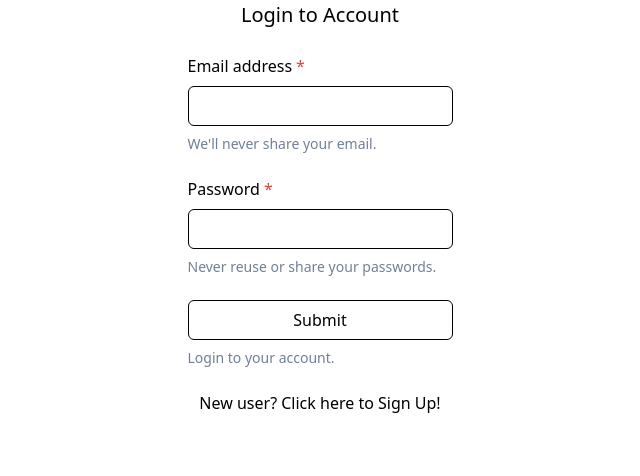
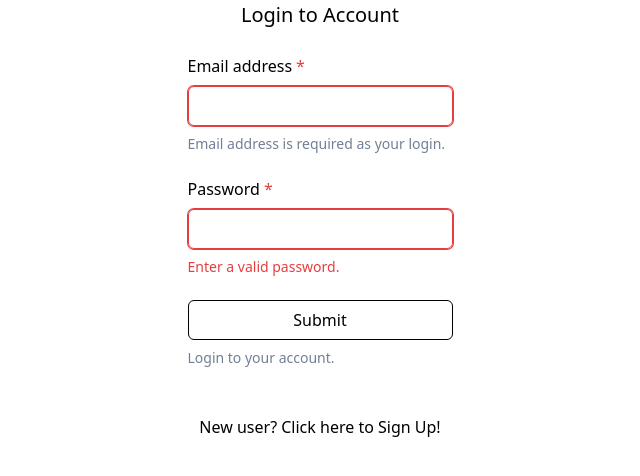
Before and after one commit to jasonhanks/dapr-tcm, a React (Create React App) app in the folder frontend/: page / in a window 1280 px wide. Shown: the top 476 px of the page, without its empty margins (320-960 px from the left). Built offline with nearby package versions, Linux system fonts and the light colour scheme.

Commit message:
Updated form validation for login / signups

```diff
--- a/frontend/src/components/Account/Login.tsx
+++ b/frontend/src/components/Account/Login.tsx
@@ -2,6 +2,7 @@ import React, { useState } from 'react'
 
 import {
     FormControl,
+    FormErrorMessage,
     FormHelperText,
     FormLabel,
     Input,
@@ -22,7 +23,7 @@ export default function Login(args: any) {
 
     const handleSubmit = async (e: any) => {
         e.preventDefault()
-        setErrors("")
+        setErrors('')
 
         // Post the login form to the backend
         const results = await submitJSON('/api/users/login', {
@@ -41,24 +42,36 @@ export default function Login(args: any) {
         }
     }
 
+    const validatePassword = (): boolean => {
+        if (password.length < 8) return false
+        return true
+    }
+
     // Render the login form
     return(
-
         <div className="login-wrapper">
             <Text fontSize={20} fontWeight={500}>Login to Account</Text>
             <br/>
             <form action="" method="post" onSubmit={handleSubmit}>
 
-            <FormControl isRequired>
+            <FormControl isRequired isInvalid={username.length < 5}>
                 <FormLabel htmlFor='username'>Email address</FormLabel>
                 <Input id='username' name="username" type='text' onChange={(e) => setUsername(e.target.value)} />
-                <FormHelperText>We'll never share your email.</FormHelperText>
+                {username === '' ? (
+                        <FormHelperText>Email address is required as your login.</FormHelperText>
+                    ) : (
+                        <FormErrorMessage>Enter your login email address.</FormErrorMessage>
+                )}
             </FormControl>
             <br/>
-            <FormControl isRequired>
+            <FormControl isRequired isInvalid={!validatePassword()}>
                 <FormLabel htmlFor='password'>Password</FormLabel>
                 <Input id='password' name="password" type='password' onChange={(e) => setPassword(e.target.value)} />
-                <FormHelperText>Never reuse or share your passwords.</FormHelperText>
+                {validatePassword() ?
+                        <FormHelperText>Never reuse or share your passwords with anyone.</FormHelperText>
+                     :
+                        <FormErrorMessage>Enter a valid password.</FormErrorMessage>
+                }
             </FormControl>
             <br/>
             <FormControl>
@@ -67,7 +80,14 @@ export default function Login(args: any) {
             </FormControl>
             </form>
 
-            <div id="errors">{ errors }</div>
+            <br/>
+            <FormControl>
+                {() => errors.length > 0 &&
+                    <FormErrorMessage>Enter your login email address.</FormErrorMessage>
+                }
+            </FormControl>
+
+            <div id="errors" className="errors">{ errors }</div>
             <br/>
             <div>
                 <userContext.Consumer>
@@ -77,6 +97,8 @@ export default function Login(args: any) {
                         )
                     }}
                 </userContext.Consumer>
+
+                <br/>
             </div>
         </div>
     )
--- a/frontend/src/components/Account/Signup.tsx
+++ b/frontend/src/components/Account/Signup.tsx
@@ -1,6 +1,7 @@
 import React, { useState } from 'react'
 import {
     FormControl,
+    FormErrorMessage,
     FormHelperText,
     FormLabel,
     Input,
@@ -46,7 +47,11 @@ export default function Signup(args: any) {
         }
     }
 
-    // Render the login form
+    const validatePassword = (): boolean => {
+        if (password.length <= 8) return false
+        return true
+    }
+        // Render the login form
     return(
         <div className="login-wrapper">
 
@@ -54,10 +59,16 @@ export default function Signup(args: any) {
             <br/>
 
             <form action="" method="post" onSubmit={handleSubmit}>
-                <FormControl isRequired>
+                <FormControl isRequired isInvalid={username.length < 5}>
                     <FormLabel htmlFor='username'>Email address</FormLabel>
                     <Input id='username' name="username" type='text' onChange={(e) => setUsername(e.target.value)} />
-                    <FormHelperText>We'll never share your email.</FormHelperText>
+                    {username === '' ? (
+                        <FormHelperText>
+                        Enter the email you'd like to use as your login.
+                        </FormHelperText>
+                    ) : (
+                        <FormErrorMessage>Email is required in order to create your account.</FormErrorMessage>
+                    )}
                 </FormControl>
                 <br/>
                 <FormControl isRequired>
@@ -72,13 +83,13 @@ export default function Signup(args: any) {
                     <FormHelperText>Enter your preferred short name / initials to use.</FormHelperText>
                 </FormControl>
                 <br/>
-                <FormControl isRequired>
+                <FormControl isRequired isInvalid={validatePassword()}>
                     <FormLabel htmlFor='password'>Password</FormLabel>
                     <Input id='password' name="password" type='password' onChange={(e) => setPassword(e.target.value)} />
                     <FormHelperText>Never reuse or share your passwords.</FormHelperText>
                 </FormControl>
                 <br/>
-                <FormControl isRequired>
+                <FormControl isRequired isInvalid={validatePassword() && (password != password_confirm)}>
                     <FormLabel htmlFor='password_confirm'>Confirm Password</FormLabel>
                     <Input id='password_confirm' name="password_confirm" type='password' onChange={(e) => setPasswordConfirm(e.target.value)} />
                     <FormHelperText>Please confirm your new password.</FormHelperText>
@@ -100,6 +111,8 @@ export default function Signup(args: any) {
                     )
                 }}
             </userContext.Consumer>
+
+            <br/>
         </div>
     )
 }
```
